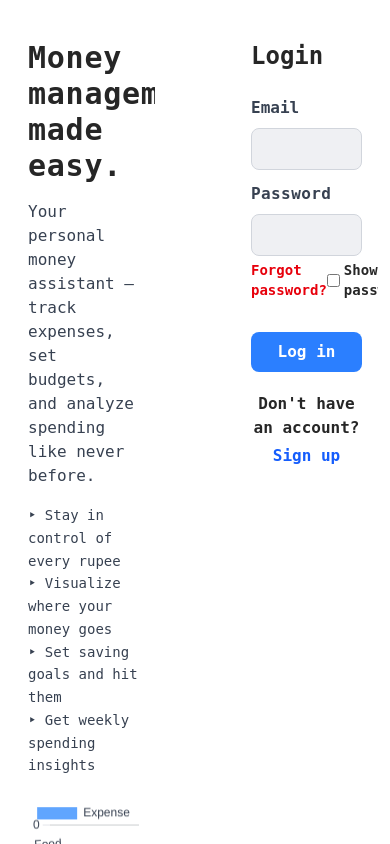
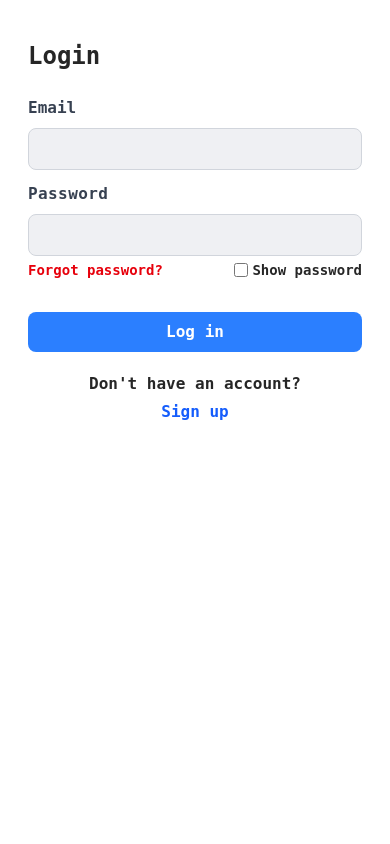
Before and after one commit to pranjul-jangra/Expensely, a React (Vite) app: page /signup in a window 390 px wide. Built offline with nearby package versions, Linux system fonts and the light colour scheme; no server answers.

Commit message:
make sigup page responsive

```diff
--- a/src/layout/Signup.jsx
+++ b/src/layout/Signup.jsx
@@ -158,7 +158,7 @@ export default function Signup({ isLightTheme }) {
         <>
             <main className={`w-screen h-dvh px-10 max-md:px-3 pt-10 overflow-hidden ${bgColor} flex gap-20 *:w-full *:h-full *:overflow-y-auto *:px-4`}>
                 {/* Aside */}
-                <article>
+                <article className="max-md:hidden">
                     <h1 className="font-bold tracking-wide text-3xl mb-4">Money management made easy.</h1>
                     <p className={`${grayText}`}>Your personal money assistant — track expenses, set budgets, and analyze spending like never before.</p>
 
```
